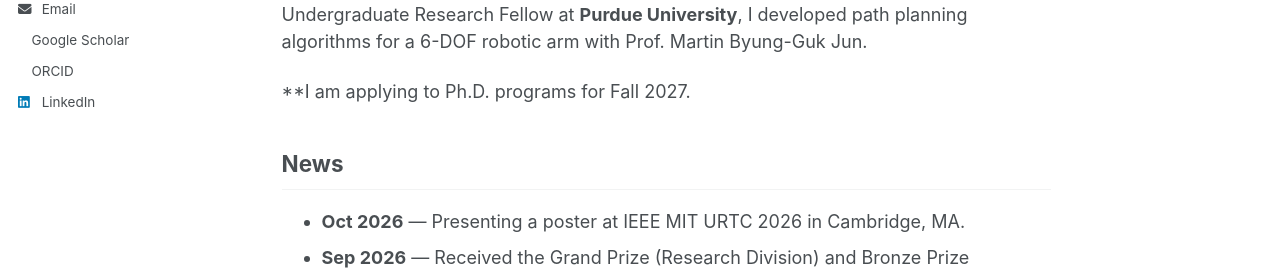
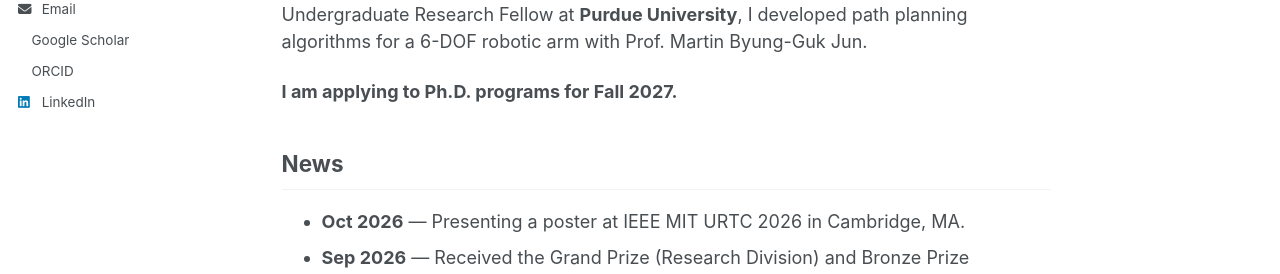
Before and after one commit to kristineyslee/kristineyslee.github.io, a Jekyll site: the page built from _pages/about.md, in a window 1280 px wide and 1257 px high. Shown: the part 486-760 px from the top of the window. Built offline with Jekyll 4.4.1, drawn with Linux system fonts in a browser that asks for light colours; a style sheet for code colours, icons or effects is not loaded.

```diff
--- a/_pages/about.md
+++ b/_pages/about.md
@@ -13,7 +13,7 @@ I am currently a research intern at the **Microfluids & Soft Matter Laboratory**
 
 Previously, I worked on multi-object robotic grasping at the **SNU Biorobotics Laboratory** with Prof. Kyu-Jin Cho, contributing to [MOGrip](https://doi.org/10.1126/scirobotics.ado3939) (*Science Robotics*, 2024). As a Summer Undergraduate Research Fellow at **Purdue University**, I developed path planning algorithms for a 6-DOF robotic arm with Prof. Martin Byung-Guk Jun.
 
-**I am applying to Ph.D. programs for Fall 2027.
+**I am applying to Ph.D. programs for Fall 2027.**
 
 ## News
 
```
